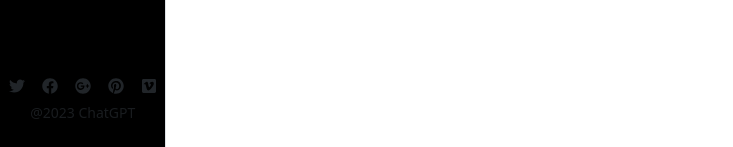
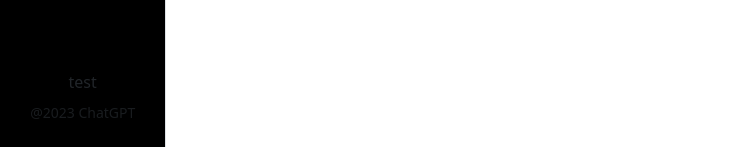
Before and after one commit to rubydevi/chatgpt-react, a React (Create React App) app: page /login in a window 1280 px wide. Shown: the part 653-800 px from the top of the page, without its empty margins (0-733 px from the left). Built offline with nearby package versions, Linux system fonts and the light colour scheme.

Commit message:
Remove social icons from navfooter

```diff
--- a/src/components/NavFooter.js
+++ b/src/components/NavFooter.js
@@ -1,20 +1,9 @@
 import React from 'react';
-import {
-  FaTwitter,
-  FaFacebook,
-  FaGooglePlus,
-  FaPinterest,
-  FaVimeo,
-} from 'react-icons/fa';
 
 const NavFooter = () => (
   <div className="mt-auto">
     <div className="footer-icons d-flex justify-content-around mt-auto">
-      <FaTwitter className="mx-2 text-color" />
-      <FaFacebook className="mx-2 text-color " />
-      <FaGooglePlus className="mx-2 text-color " />
-      <FaPinterest className="mx-2 text-color " />
-      <FaVimeo className="mx-2 text-color " />
+      test
     </div>
     <p className="text-muted small text-center py-2">@2023 ChatGPT</p>
   </div>
```
